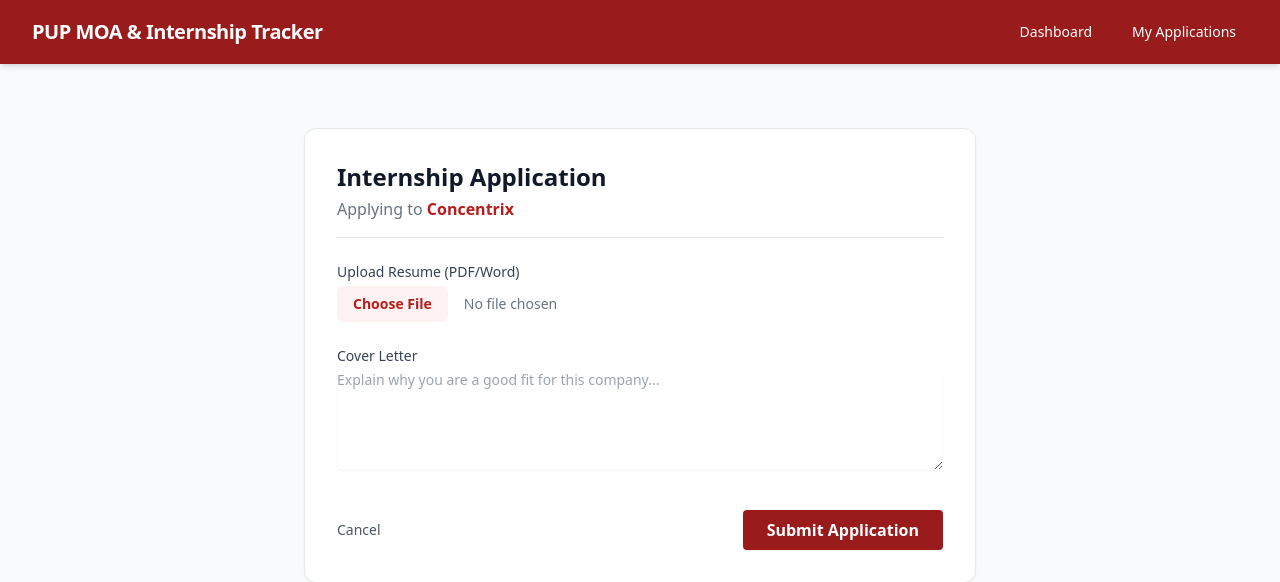
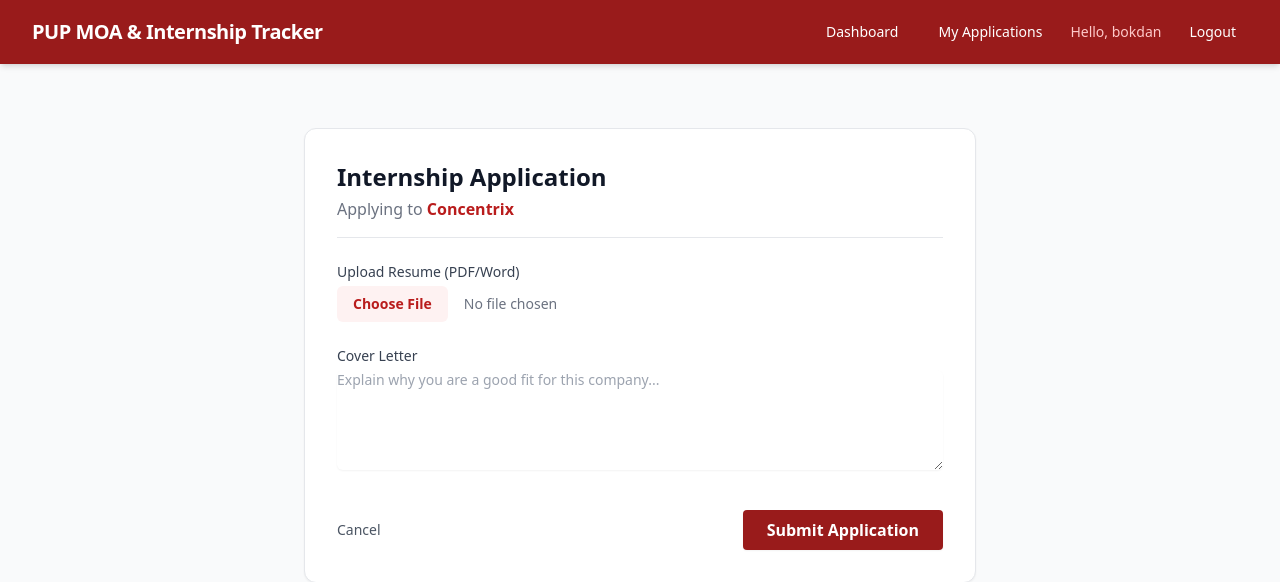
Before and after one commit to MoonHunter99/MOA-tracker-project, a Django app: page /applications/apply/2/ in a window 1280 px wide. Shown: the top 582 px of the page. Run offline with Django 5.2, Linux system fonts and the light colour scheme; a user stored in the database is signed in; data comes from the database, SQL or seed files in the repository; some libraries are stand-ins or nearby versions.

Commit message:
update the navigation bar

```diff
--- a/core/templates/base.html
+++ b/core/templates/base.html
@@ -14,9 +14,20 @@
                 <div class="flex-shrink-0">
                     <a href="/" class="font-bold text-xl tracking-tight">PUP MOA & Internship Tracker</a>
                 </div>
-                <div class="hidden md:flex space-x-4">
+                <div class="hidden md:flex space-x-4 items-center">
                     <a href="/" class="hover:bg-red-700 px-3 py-2 rounded-md text-sm font-medium">Dashboard</a>
-                    <a href="#" class="hover:bg-red-700 px-3 py-2 rounded-md text-sm font-medium">My Applications</a>
+
+                    {% if user.is_authenticated %}
+                        <a href="#" class="hover:bg-red-700 px-3 py-2 rounded-md text-sm font-medium">My Applications</a>
+                        <span class="text-sm font-medium ml-4 text-red-200">Hello, {{ user.username }}</span>
+                        <form action="{% url 'accounts:logout' %}" method="post" class="inline">
+                            {% csrf_token %}
+                            <button type="submit" class="hover:bg-red-700 px-3 py-2 rounded-md text-sm font-medium">Logout</button>
+                        </form>
+                    {% else %}
+                        <a href="{% url 'accounts:login' %}" class="hover:bg-red-700 px-3 py-2 rounded-md text-sm font-medium">Log In</a>
+                        <a href="{% url 'accounts:register' %}" class="bg-white text-red-800 hover:bg-gray-100 px-3 py-2 rounded-md text-sm font-bold">Register</a>
+                    {% endif %}
                 </div>
             </div>
         </div>
```
